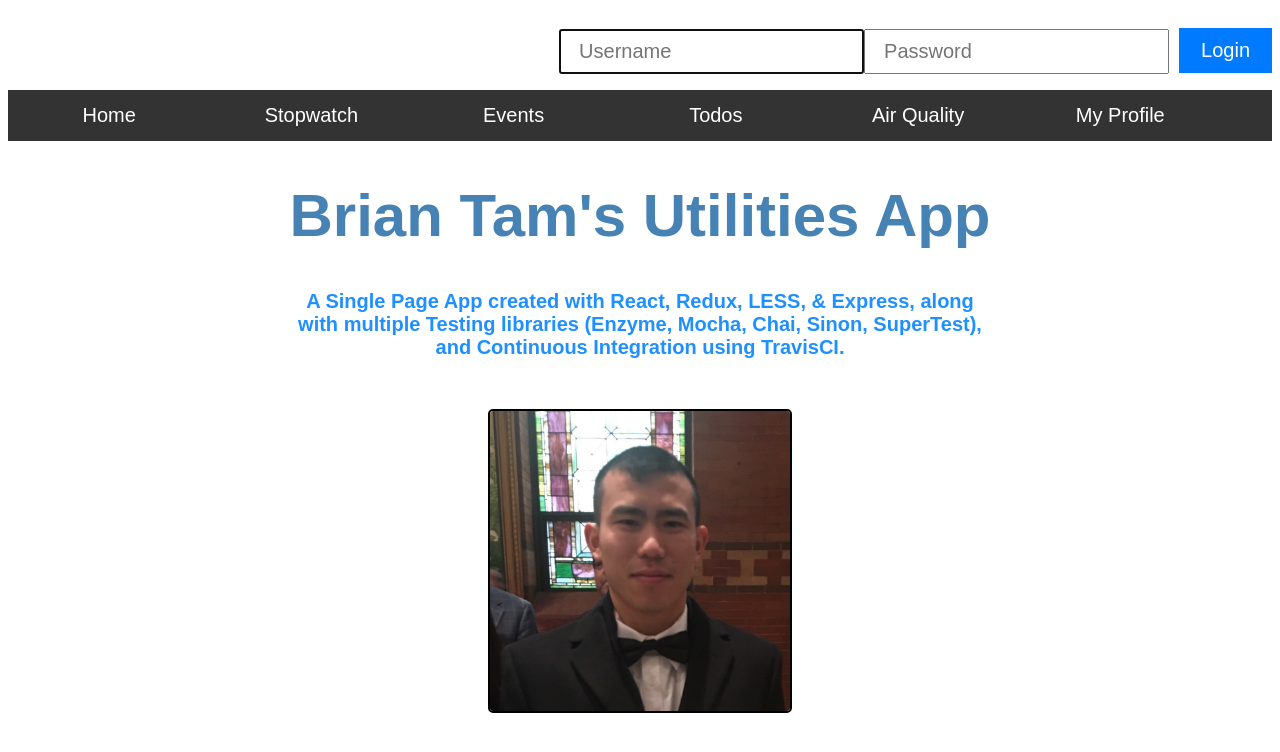
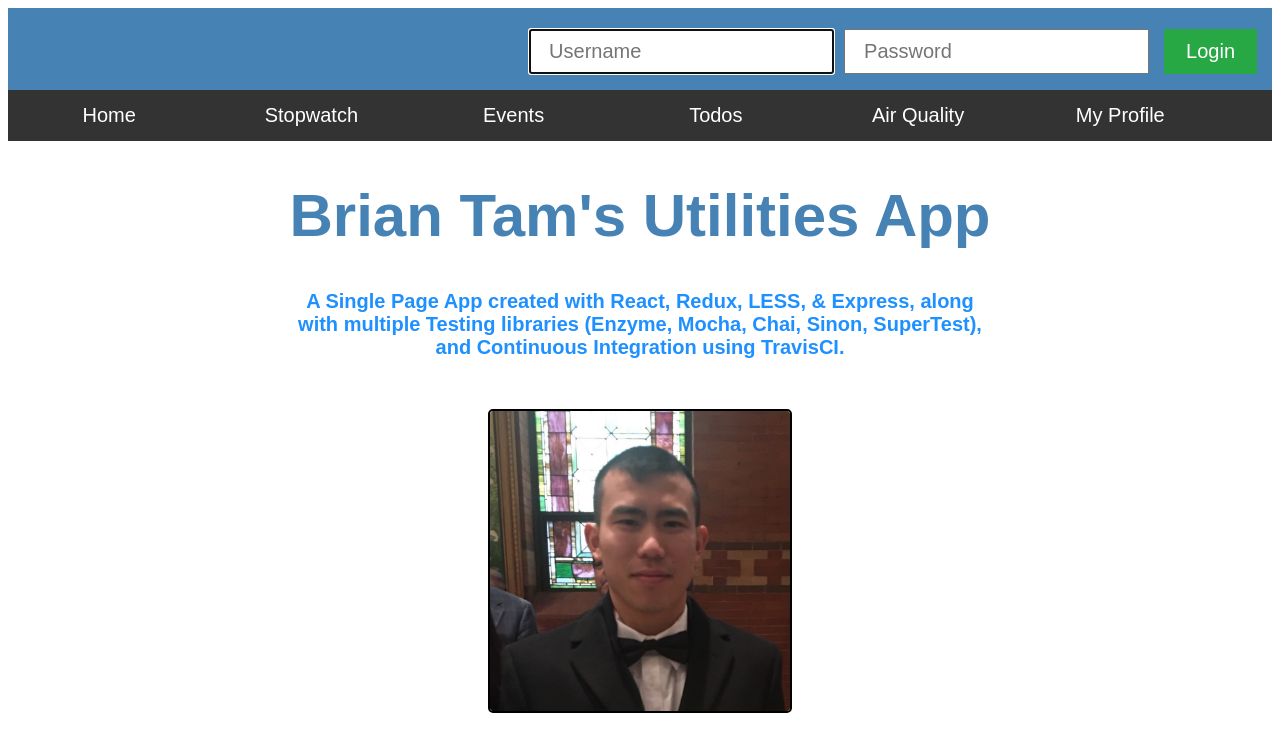
Before and after one commit to briantam23/utilities-app, a React app: page / in a window 1280 px wide. Shown: the top 752 px of the page. Built offline with nearby package versions, Linux system fonts and the light colour scheme.

Commit message:
Added more color to Auth container

```diff
--- a/src/components/auth/auth.less
+++ b/src/components/auth/auth.less
@@ -3,7 +3,8 @@
 
 .authContainer {
     display: flex;
-    margin-bottom: 30px;
+    padding-bottom: 30px;
+    background-color: steelblue;
 
     .authForm {
         margin-left: auto;
@@ -26,7 +27,7 @@
             font-size: @fontSize;
             position: relative;
             top: 21px;
-            margin-bottom: 7px;
+            margin: 0px 5px 7px 5px;
         }
 
         .authWelcome {
@@ -39,18 +40,19 @@
 
         .authLogin {
             padding: 11px 22px;
-            background-color: #007bff;
+            background-color:  #28a745;
             color: white;
             font-size: @fontSize;
             transition: all 1s ease;
             position: relative;
-            top: 20px;
-            margin-left: 10px;
+            top: 21px;
+            margin: 0px 15px 0px 10px;
             cursor: pointer;
+            outline-style: none;
         }
-        .authLogin:hover { background-color: #014d9f; }
+        .authLogin:hover { background-color: #23933d; }
         .authLogin:disabled {
-            background-color: #007bff;
+            background-color: #28a745;
             cursor: default;
         }
 
```
